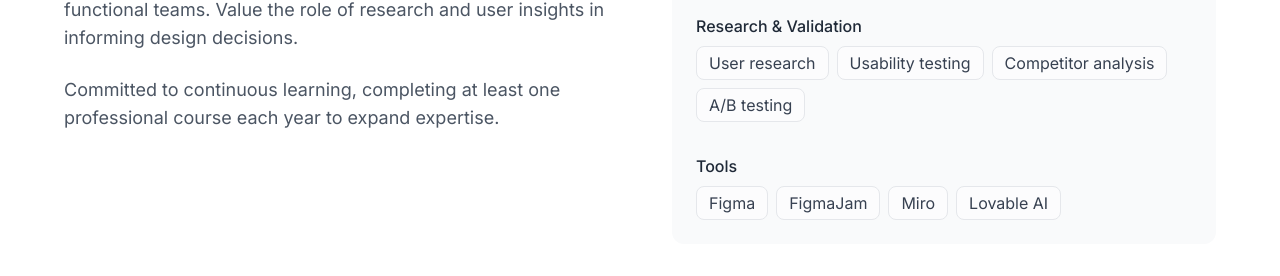
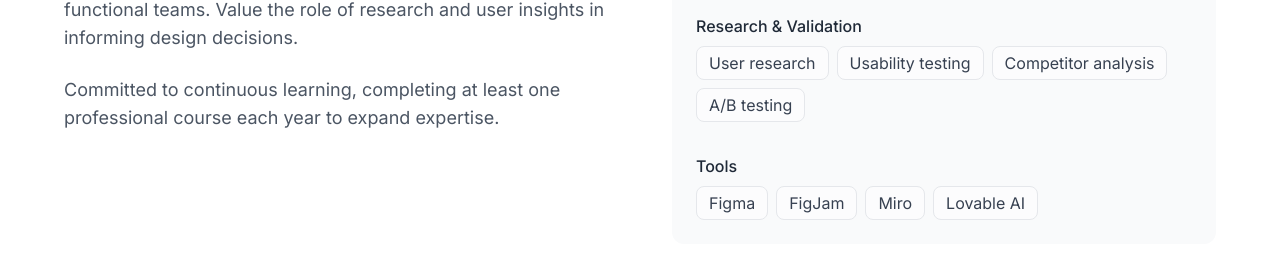
Before and after one commit to MykolaShevchuk/mariana, a Next.js app: page / in a window 1280 px wide. Shown: the part 4524-4800 px from the top of the page. Built offline with nearby package versions, Linux system fonts and the light colour scheme.

Commit message:
Correct spelling of 'FigJam' in AboutSection component

```diff
--- a/src/app/sections/AboutSection.tsx
+++ b/src/app/sections/AboutSection.tsx
@@ -66,7 +66,7 @@ export default function AboutSection() {
 									<h4 className='font-medium text-gray-800 mb-2'>Tools</h4>
 									<div className='flex flex-wrap gap-2'>
 										<Tag className='bg-white/50'>Figma</Tag>
-										<Tag className='bg-white/50'>FigmaJam</Tag>
+										<Tag className='bg-white/50'>FigJam</Tag>
 										<Tag className='bg-white/50'>Miro</Tag>
 										<Tag className='bg-white/50'>Lovable AI</Tag>
 									</div>
```
